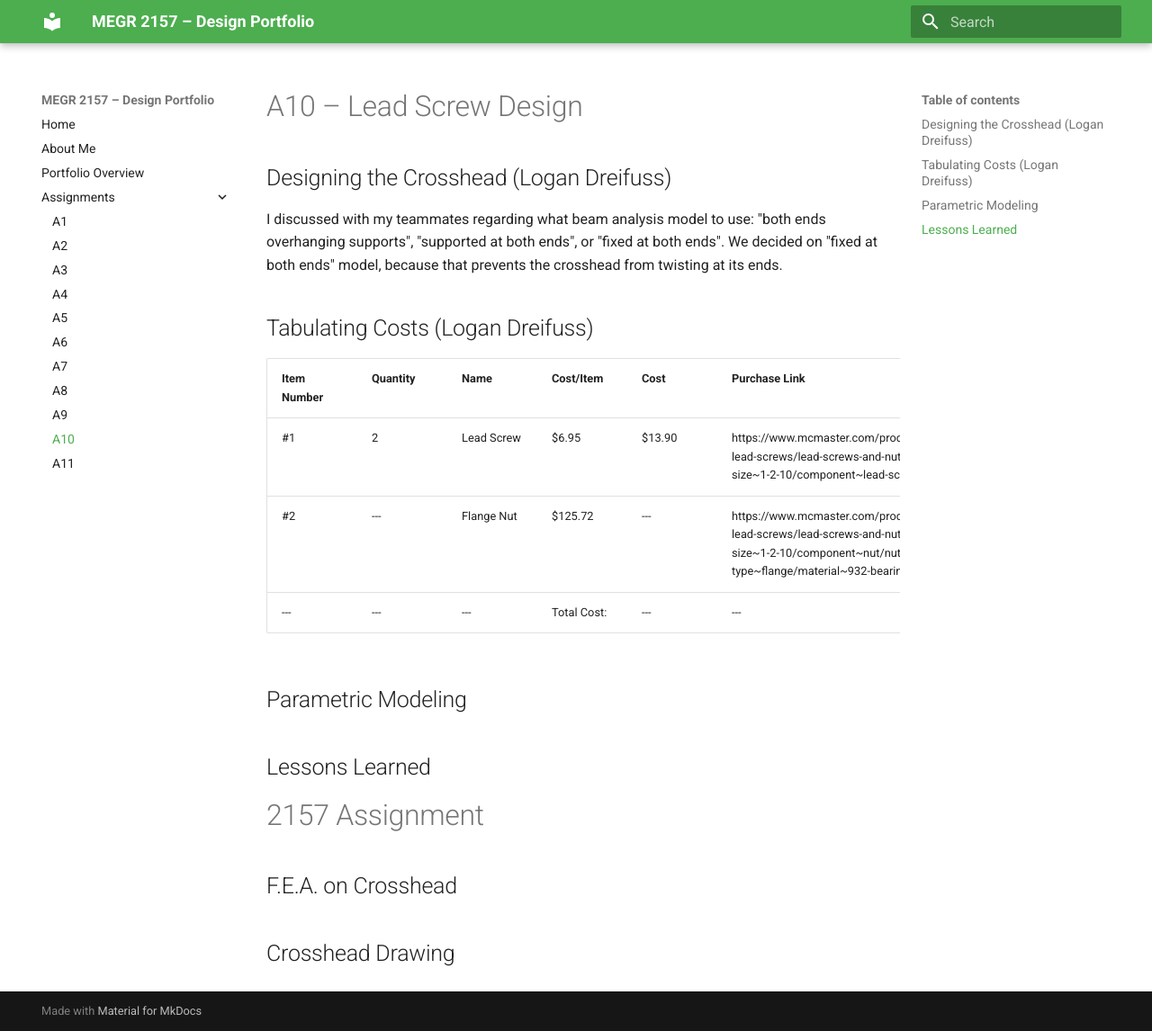
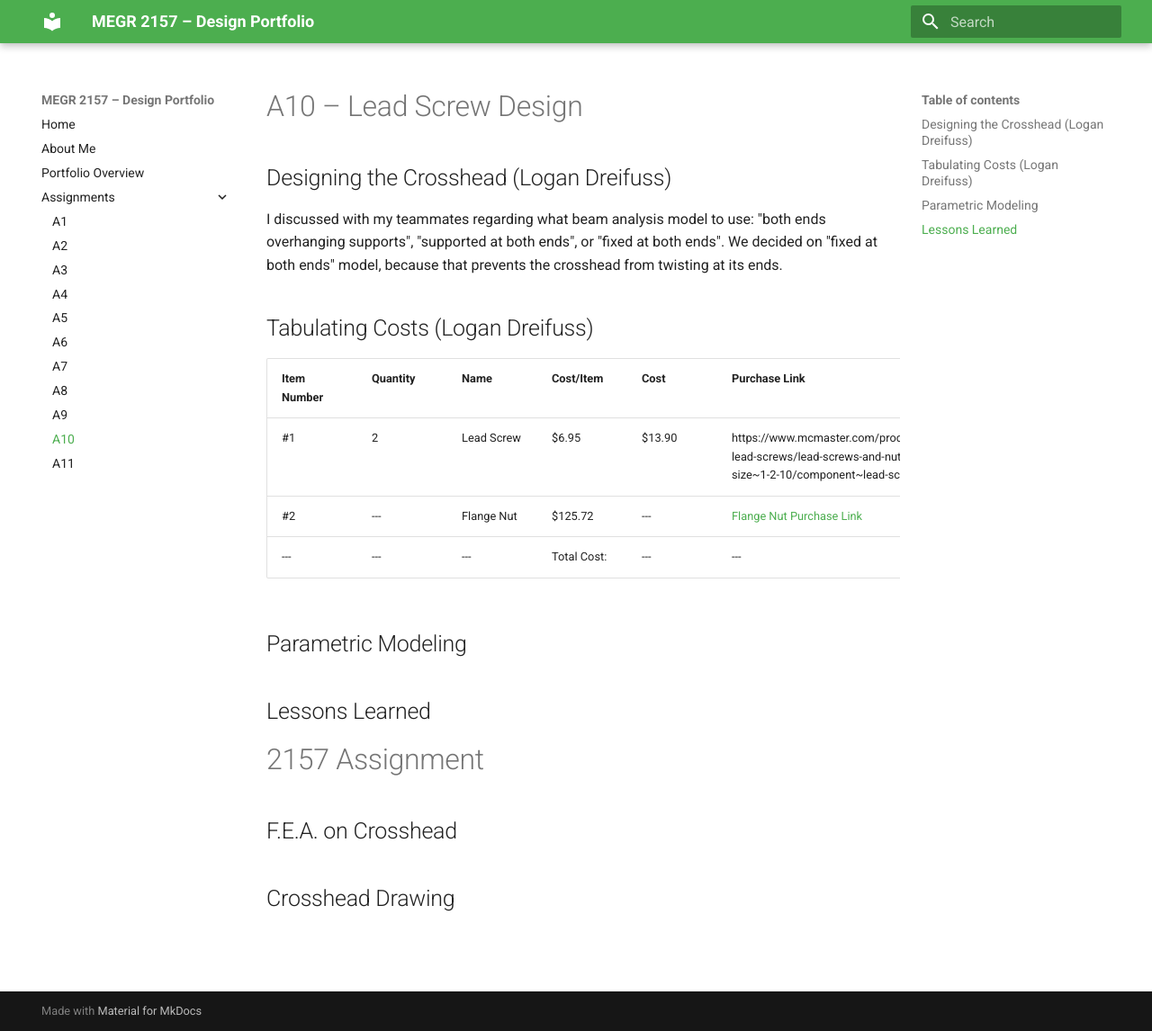
Before and after one commit to Ldreifuss/megr2157-project-portfolio, an MkDocs documentation site: the page built from docs/assignments/A10/index.md, in a window 1280 px wide and 1146 px high. Shown: the whole window at 90% size. Built offline with MkDocs 1.6.1 and Material for MkDocs 9.7.7, drawn with Linux system fonts in a browser that asks for light colours.

Commit message:
Update index.md

```diff
--- a/docs/assignments/A10/index.md
+++ b/docs/assignments/A10/index.md
@@ -10,7 +10,7 @@ I discussed with my teammates regarding what beam analysis model to use: "both e
 | Item Number | Quantity | Name | Cost/Item | Cost | Purchase Link |
 | --- | --- | --- | --- | --- | --- |
 | #1 | 2 | Lead Screw | $6.95 | $13.90 | https://www.mcmaster.com/products/acme-lead-screws/lead-screws-and-nuts~/thread-size~1-2-10/component~lead-screw/ |
-| #2 | --- | Flange Nut | $125.72 | --- | https://www.mcmaster.com/products/acme-lead-screws/lead-screws-and-nuts~/thread-size~1-2-10/component~nut/nut-type~flange/material~932-bearing-bronze/ |
+| #2 | --- | Flange Nut | $125.72 | --- | [Flange Nut Purchase Link](https://www.mcmaster.com/95120A111/) |
 | --- | --- | --- | Total Cost: | --- | --- |
 
 
```
